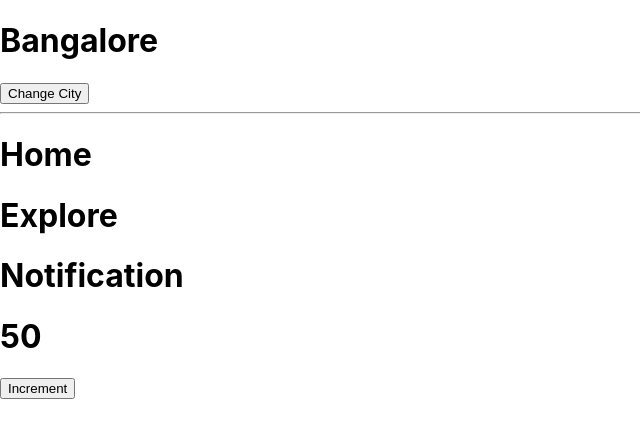
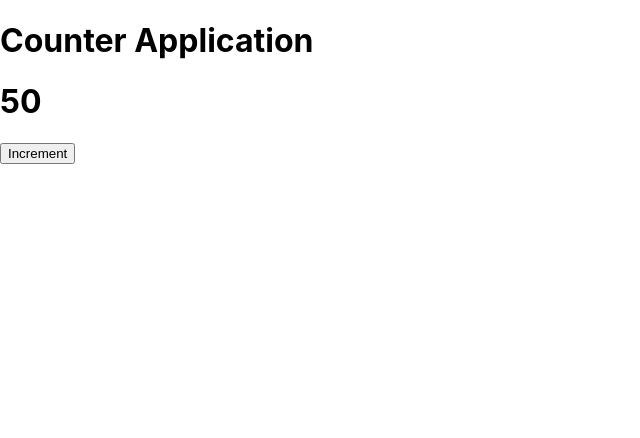
Before and after one commit to ROHITSABI/my-app, a React (Create React App) app: page / in a window 1280 px wide. Shown: the top 438 px of the page, without its empty margins (0-640 px from the left). Built offline with nearby package versions, Linux system fonts and the light colour scheme.

Commit message:
stateful variable

```diff
--- a/src/App.js
+++ b/src/App.js
@@ -1,10 +1,6 @@
 import { useState } from "react";
 
 function App() {
-  let str1 = "Home";
-  let str2 = "Explore";
-  let str3 = "Notification";
-
   let [counter, setCounter] = useState(50);
   let increment = () => {
     counter++;
@@ -13,21 +9,9 @@
     setCounter(counter);
   };
 
-  let [city, setCity] = useState("Bangalore");
-  let changeCity = () => {
-    city = "Hello" + city;
-    setCity(city);
-  };
-
   return (
     <div>
-      <h1>{city}</h1>
-      <input type="button" value="Change City" onClick={changeCity} />
-
-      <hr />
-      <h1>{str1}</h1>
-      <h1>{str2}</h1>
-      <h1>{str3}</h1>
+      <h1>Counter Application</h1>
       <h1>{counter}</h1>
       <input type="button" value="Increment" onClick={increment} />
     </div>
```
